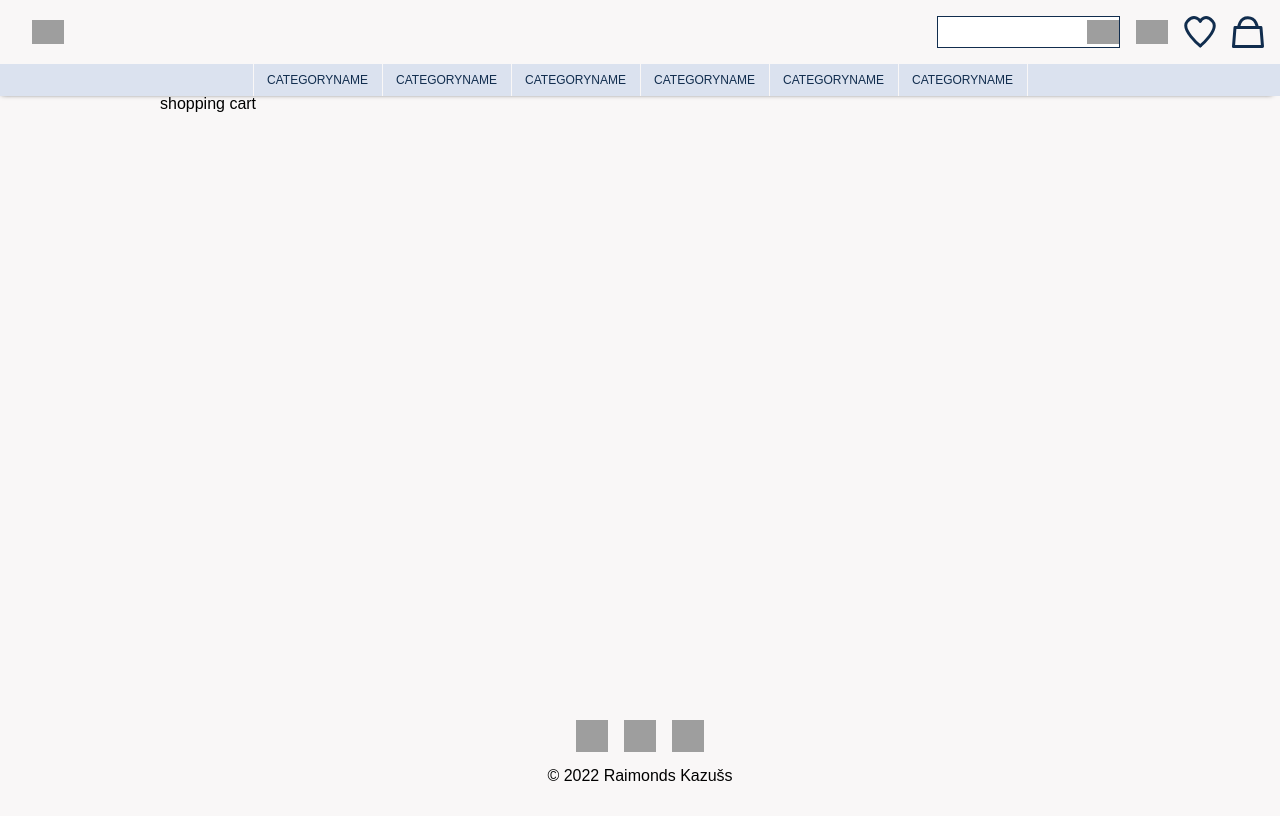
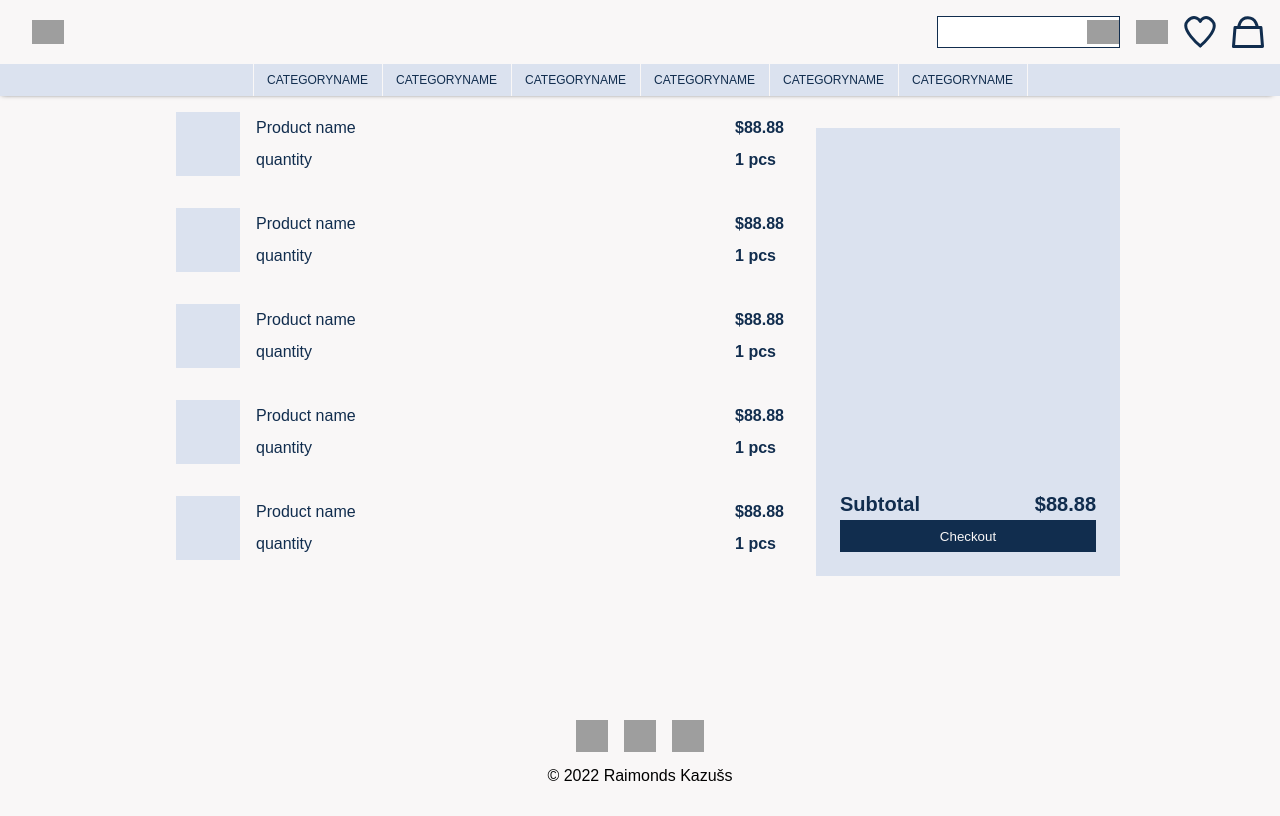
Before and after one commit to RaimondsKazuss/fd-9-react-3, a React (Create React App) app: page /cart in a window 1280 px wide. Built offline with nearby package versions, Linux system fonts and the light colour scheme; grey boxes are pictures that could not be loaded.

Commit message:
shopping cart page UI layout

```diff
--- a/src/App.tsx
+++ b/src/App.tsx
@@ -6,6 +6,7 @@ import PageContent from "./components/PageContent/PageContent";
 import SideBar from "./components/SideBar/SideBar";
 import SideBarContext from "./context/SideBarContext";
 import GlobalStyle from "./GlobalStyle";
+import Cart from "./pages/cart/Cart";
 import Category from "./pages/category/Category";
 import Home from "./pages/home/Home";
 import ProductPage from "./pages/productPage/ProductPage";
@@ -23,7 +24,7 @@ const App: React.FC = () => {
         <PageContent>
           <Routes>
             <Route path="/" element={<Home />} />
-            <Route path="/cart" element={<div>shopping cart</div>} />
+            <Route path="/cart" element={<Cart />} />
             <Route path="/wishlist" element={<div>wishlist</div>} />
             <Route path="category/:categoryName" element={<Category />} />
             <Route path="/product/:productId" element={<ProductPage />} />
--- /dev/null
+++ b/src/pages/cart/Cart.tsx
@@ -0,0 +1,178 @@
+import styled from "styled-components";
+import { Link } from "react-router-dom";
+import {
+  colors,
+  devices,
+  fontSizes,
+  margins,
+  paddings,
+} from "../../theme/theme";
+
+const CartContainer = styled.div`
+  display: flex;
+  flex-direction: column;
+
+  ${devices.tablet} {
+    flex-direction: row;
+    align-items: stretch;
+  }
+`;
+
+const ItemList = styled.div`
+  width: 100%;
+
+  ${devices.tablet} {
+    /* display: inline-block; */
+    max-width: 40rem;
+  }
+`;
+
+const CartItem = styled.div`
+  width: 100%;
+  height: 6rem;
+  padding: ${paddings.sm};
+  color: ${colors.darkBlue};
+  display: flex;
+  flex-flow: row nowrap;
+  align-items: center;
+  justify-content: space-between;
+  box-sizing: border-box;
+`;
+
+const ItemLink = styled(Link)`
+  display: flex;
+  flex-flow: row nowrap;
+  align-items: center;
+  text-decoration: none;
+  line-height: 2rem;
+  color: ${colors.darkBlue};
+`;
+
+const ProductImage = styled.div`
+  background: ${colors.lightBlue};
+  width: 4rem;
+  height: 4rem;
+  margin-right: ${margins.sm};
+`;
+
+const ItemDetails = styled.div`
+  font-weight: 700;
+  line-height: 2rem;
+`;
+
+const CartActions = styled.div`
+  width: 100%;
+  margin-top: ${margins.lg};
+
+  ${devices.tablet} {
+    display: flex;
+    flex-direction: column;
+    align-items: flex-end;
+    justify-content: end;
+    width: 19rem;
+    margin-left: ${margins.sm};
+    background: ${colors.lightBlue};
+    padding: ${paddings.md};
+    box-sizing: border-box;
+  }
+`;
+
+const Subtotal = styled.div`
+  width: 100%;
+  font-size: ${fontSizes.md};
+  font-weight: 700;
+  color: ${colors.darkBlue};
+  display: flex;
+  justify-content: space-between;
+  line-height: 2rem;
+`;
+
+const CheckOutBtn = styled.button`
+  width: 100%;
+  height: 2rem;
+  background: ${colors.darkBlue};
+  color: ${colors.bg};
+`;
+
+const Cart: React.FC = () => {
+  return (
+    <CartContainer>
+      <ItemList>
+        <CartItem>
+          <ItemLink to="/cart">
+            <ProductImage />
+            <div>
+              <p>Product name</p>
+              <p>quantity</p>
+            </div>
+          </ItemLink>
+          <ItemDetails>
+            <p>$88.88</p>
+            <p>1 pcs</p>
+          </ItemDetails>
+        </CartItem>
+        <CartItem>
+          <ItemLink to="/cart">
+            <ProductImage />
+            <div>
+              <p>Product name</p>
+              <p>quantity</p>
+            </div>
+          </ItemLink>
+          <ItemDetails>
+            <p>$88.88</p>
+            <p>1 pcs</p>
+          </ItemDetails>
+        </CartItem>
+        <CartItem>
+          <ItemLink to="/cart">
+            <ProductImage />
+            <div>
+              <p>Product name</p>
+              <p>quantity</p>
+            </div>
+          </ItemLink>
+          <ItemDetails>
+            <p>$88.88</p>
+            <p>1 pcs</p>
+          </ItemDetails>
+        </CartItem>
+        <CartItem>
+          <ItemLink to="/cart">
+            <ProductImage />
+            <div>
+              <p>Product name</p>
+              <p>quantity</p>
+            </div>
+          </ItemLink>
+          <ItemDetails>
+            <p>$88.88</p>
+            <p>1 pcs</p>
+          </ItemDetails>
+        </CartItem>
+        <CartItem>
+          <ItemLink to="/cart">
+            <ProductImage />
+            <div>
+              <p>Product name</p>
+              <p>quantity</p>
+            </div>
+          </ItemLink>
+          <ItemDetails>
+            <p>$88.88</p>
+            <p>1 pcs</p>
+          </ItemDetails>
+        </CartItem>
+      </ItemList>
+      <CartActions>
+        <Subtotal>
+          <p>Subtotal</p>
+          <p>$88.88</p>
+        </Subtotal>
+        <CheckOutBtn>Checkout</CheckOutBtn>
+      </CartActions>
+    </CartContainer>
+  );
+};
+
+export default Cart;
```
